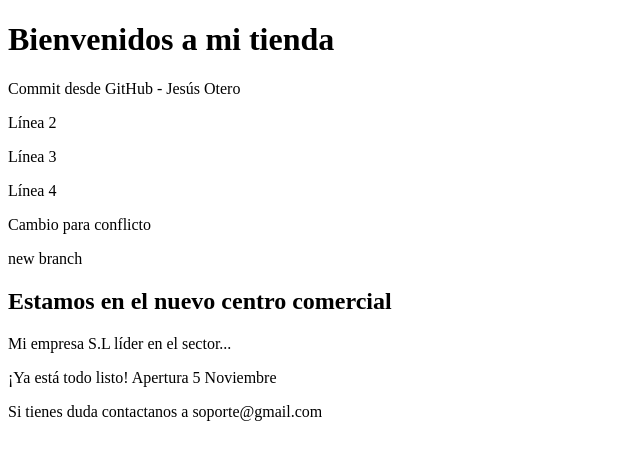
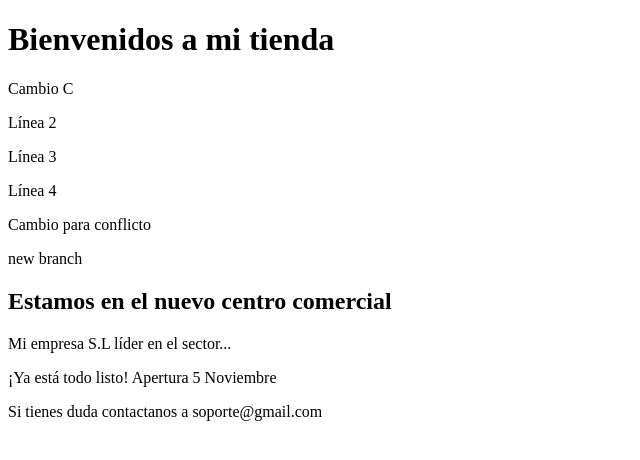
Before and after one commit to jeotma/git-tutorial-repo, a plain HTML site: page index.html in a window 1280 px wide. Shown: the whole page, without its empty margins (0-640 px from the left). Drawn offline with Linux system fonts and the light colour scheme.

Commit message:
Cambio C

```diff
--- a/index.html
+++ b/index.html
@@ -7,7 +7,7 @@
 </head>
 <body>
     <h1>Bienvenidos a mi tienda</h1>
-    <p>Commit desde GitHub - Jesús Otero </p>
+    <p>Cambio C</p>
     <p>Línea 2</p>
     <p>Línea 3</p>
     <p>Línea 4</p>
```
